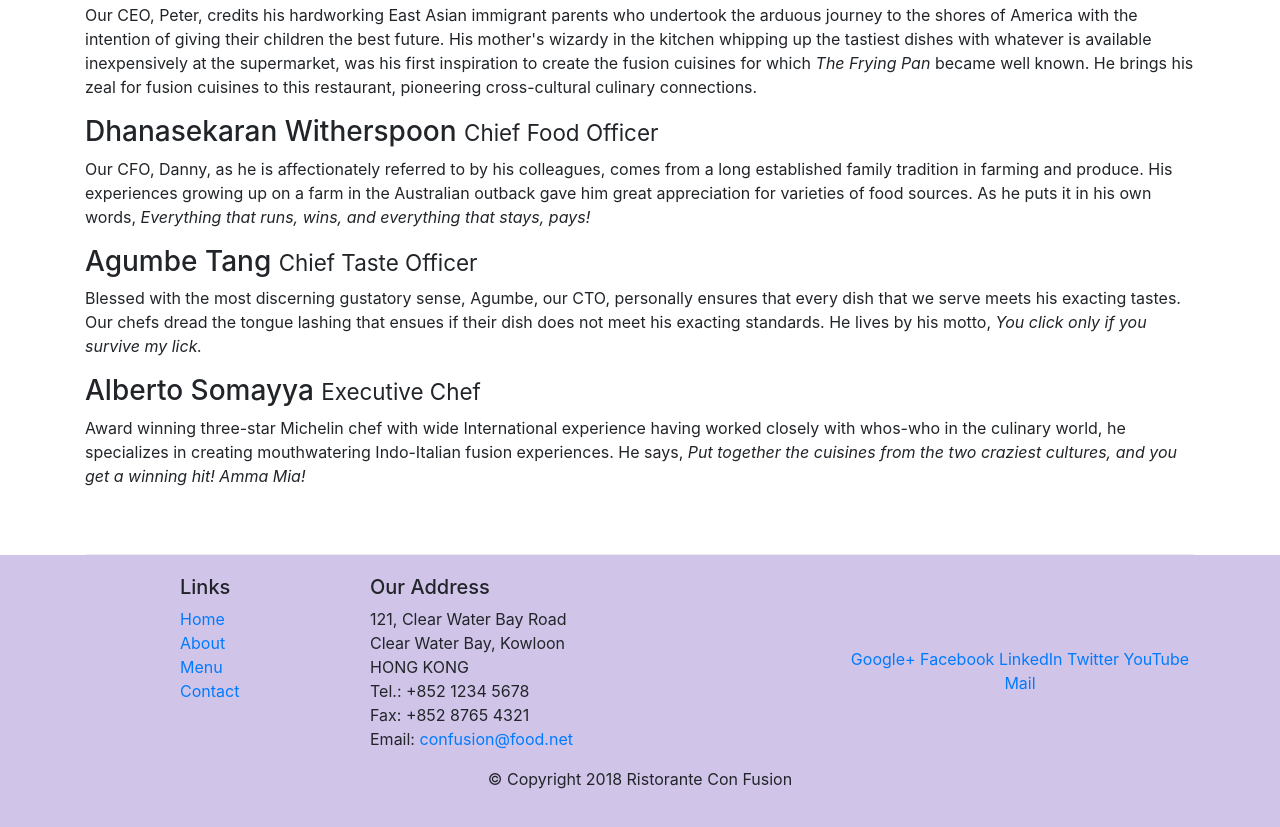
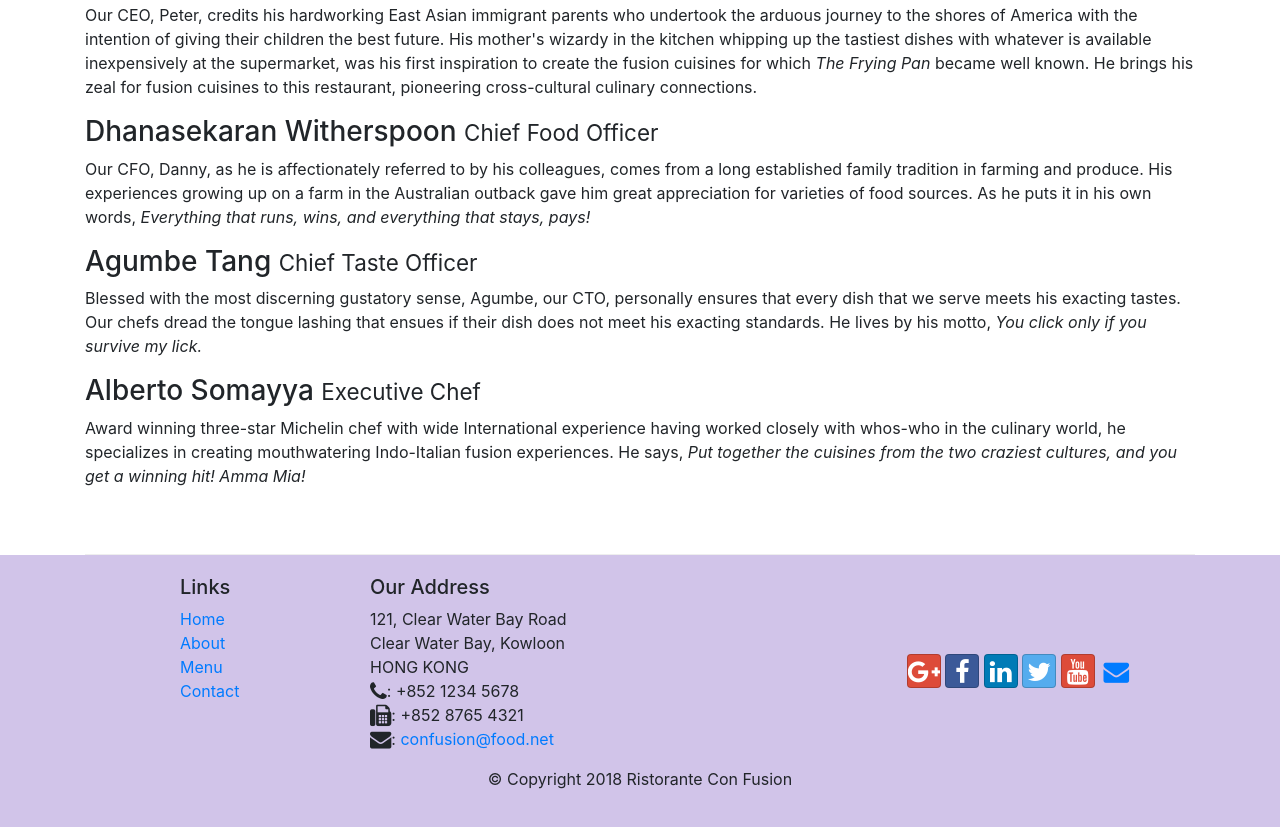
Before and after one commit to audreynmy/bootstrap-week2, a website: page aboutus.html in a window 1280 px wide. Shown: the part 933-1760 px from the top of the page. Drawn offline with nearby package versions, Linux system fonts and the light colour scheme.

Commit message:
icon fonts

```diff
--- a/aboutus.html
+++ b/aboutus.html
@@ -6,6 +6,8 @@
   <meta http-equiv="X-UA-Compatible" content="IE=edge">
   <meta name="viewport" content="width=device-width, initial-scale=1.0">
   <link rel="stylesheet" href="node_modules/bootstrap/dist/css/bootstrap.min.css" />
+  <link rel="stylesheet" href="node_modules/font-awesome/css/font-awesome.min.css" />
+  <link rel="stylesheet" href="node_modules/bootstrap-social/bootstrap-social.css" />
   <link rel="stylesheet" href="./css/styles.css" />
 
   <title>Ristorante Con Fusion: About Us</title>
@@ -20,10 +22,10 @@
       <a class="navbar-brand mr-auto" href="/index.html">Ristorante Con Fusion</a>
       <div class="collapse navbar-collapse" id="Navbar">
         <ul class="navbar-nav mr-auto">
-          <li class="nav-item"><a class="nav-link" href="/index.html">Home</a></li>
-          <li class="nav-item active"><a class="nav-link" href="/aboutus.html">About</a></li>
-          <li class="nav-item"><a class="nav-link" href="#">Menu</a></li>
-          <li class="nav-item"><a class="nav-link" href="#">Contact</a></li>
+          <li class="nav-item"><a class="nav-link" href="/index.html"><span class="fa fa-home fa-lg"></span> Home</a></li>
+          <li class="nav-item active"><a class="nav-link" href="/aboutus.html"><span class="fa fa-info fa-lg"></span> About</a></li>
+          <li class="nav-item"><a class="nav-link" href="#"><span class="fa fa-list fa-lg"></span> Menu</a></li>
+          <li class="nav-item"><a class="nav-link" href="#"><span class="fa fa-address-card fa-lg"></span> Contact</a></li>
         </ul>
       </div>
     </div>
@@ -120,19 +122,19 @@
             121, Clear Water Bay Road<br>
             Clear Water Bay, Kowloon<br>
             HONG KONG<br>
-            Tel.: +852 1234 5678<br>
-            Fax: +852 8765 4321<br>
-            Email: <a href="mailto:confusion@food.net">confusion@food.net</a>
+            <i class="fa fa-phone fa-lg"></i>: +852 1234 5678<br>
+            <i class="fa fa-fax fa-lg"></i>: +852 8765 4321<br>
+            <i class="fa fa-envelope fa-lg"></i>: <a href="mailto:confusion@food.net">confusion@food.net</a>
           </address>
         </div>
         <div class="col-12 col-sm-4 align-self-center">
           <div class="text-center">
-            <a href="http://google.com/+">Google+</a>
-            <a href="http://www.facebook.com/profile.php?id=">Facebook</a>
-            <a href="http://www.linkedin.com/in/">LinkedIn</a>
-            <a href="http://twitter.com/">Twitter</a>
-            <a href="http://youtube.com/">YouTube</a>
-            <a href="mailto:">Mail</a>
+            <a class="btn btn-social-icon btn-google" href="http://google.com/+"><i class="fa fa-google-plus fa-lg"></i></a>
+            <a class="btn btn-social-icon btn-facebook" href="http://www.facebook.com/profile.php?id="><i class="fa fa-facebook fa-lg"></i></a>
+            <a class="btn btn-social-icon btn-linkedin" href="http://www.linkedin.com/in/"><i class="fa fa-linkedin fa-lg"></i></a>
+            <a class="btn btn-social-icon btn-twitter" href="http://twitter.com/"><i class="fa fa-twitter fa-lg"></i></a>
+            <a class="btn btn-social-icon btn-google" href="http://youtube.com/"><i class="fa fa-youtube fa-lg"></i></a>
+            <a class="btn btn-social-icon" href="mailto:"><i class="fa fa-envelope fa-lg"></i></a>
           </div>
         </div>
       </div>
--- a/package.json
+++ b/package.json
@@ -15,6 +15,8 @@
   },
   "dependencies": {
     "bootstrap": "^4.0.0",
+    "bootstrap-social": "^5.1.1",
+    "font-awesome": "^4.7.0",
     "jquery": "^3.3.1",
     "popper.js": "^1.12.9"
   }
```
Also changed, not shown: index.html (+15 -13 lines), 1 other file.
